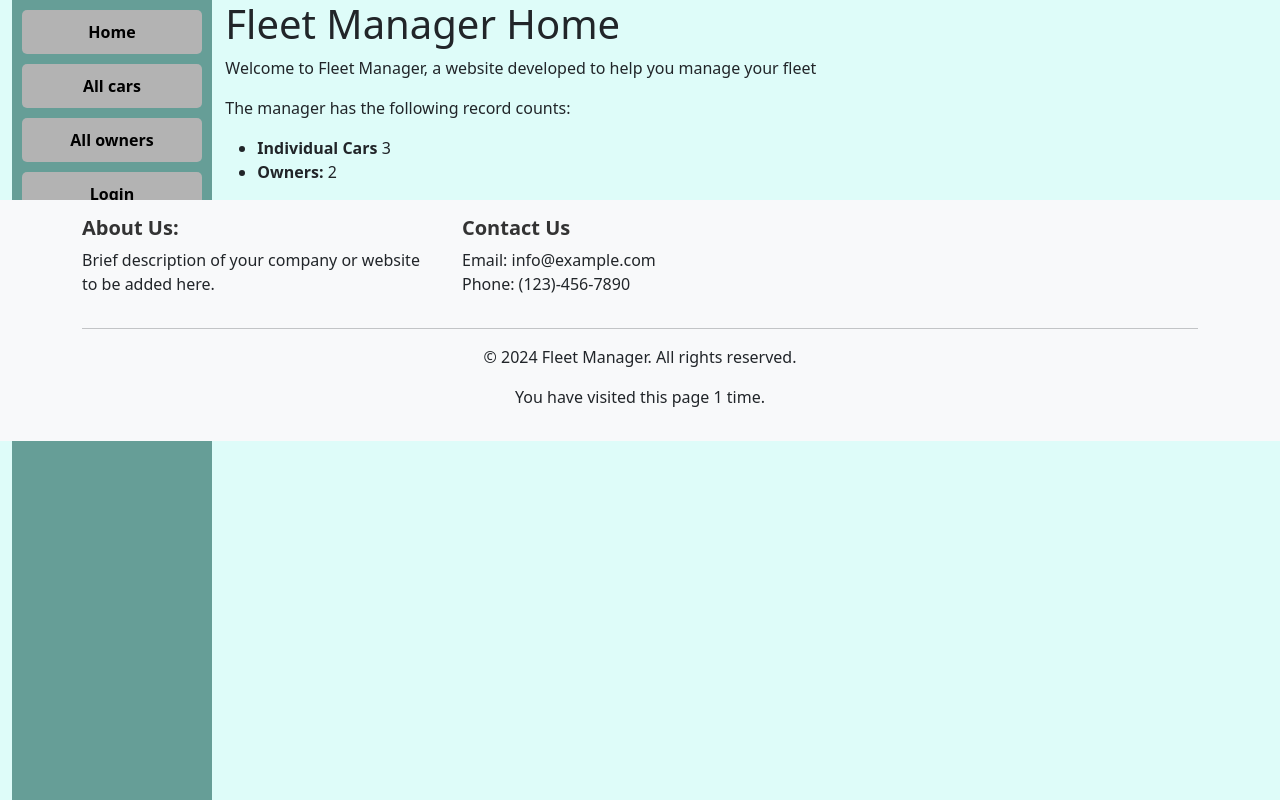
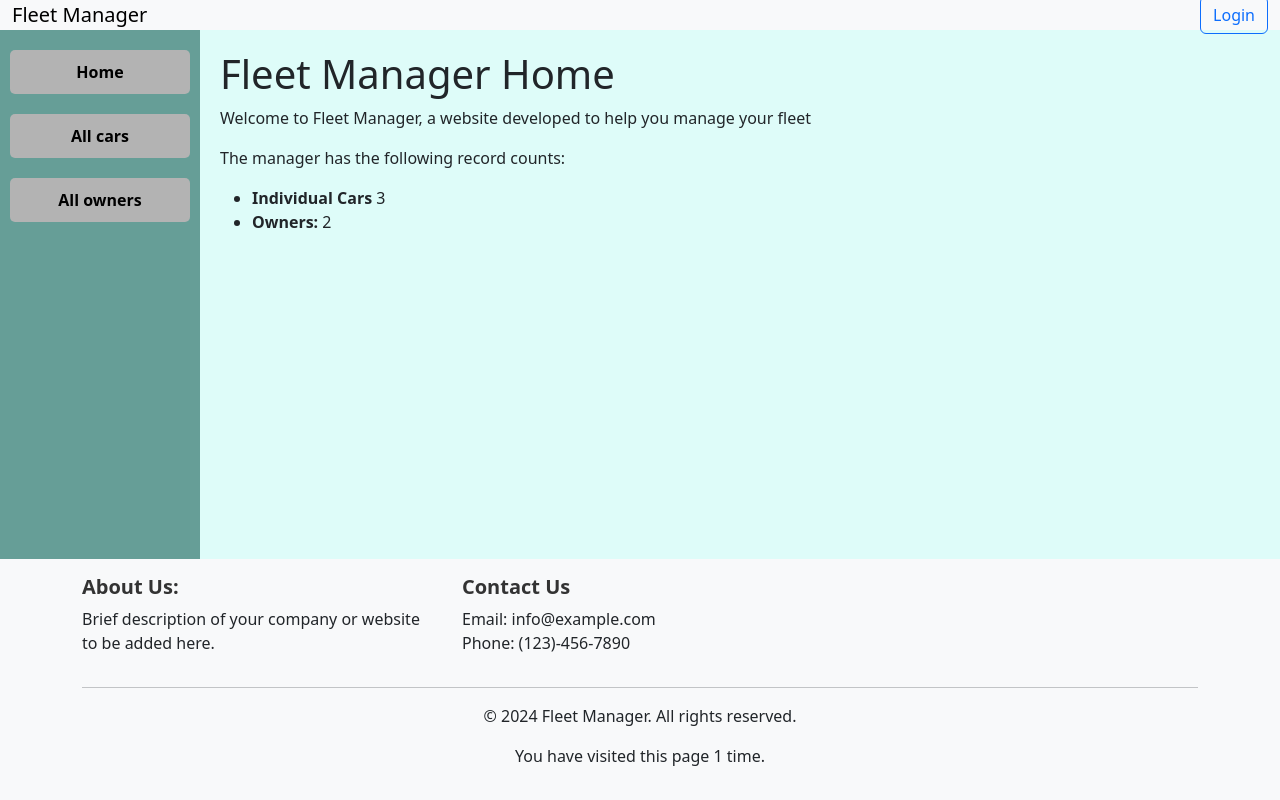
Before and after one commit to BHaessler/Fleet_Mango, a Django app: page /catalog/ in a window 1280 px wide. Run offline with Django 3.2, Linux system fonts and the light colour scheme; data comes from the database, SQL or seed files in the repository; both versions use the stored data as it was after the commit.

Commit message:
added top nav bar to be customized later

```diff
--- a/myfleetmanager/catalog/static/css/styles.css
+++ b/myfleetmanager/catalog/static/css/styles.css
@@ -1,17 +1,34 @@
 body {
   background-color: rgb(222, 252, 249); /* You can use any color name, HEX, RGB, or HSL */
+  padding-top: 15px; /* Adjust this value based on your navbar height */
+  margin: 0;
+  padding: 0;
+  min-height: 100vh;
+  display: flex;
+  flex-direction: column;
+}
+
+.page-container {
+  display: flex;
+  flex: 1;
+}
+
+.main-content{
+  flex: 1;
+  padding: 20px;
+  overflow-y: auto;
+}
+
+.sidebar {
+  width: 200px;
+  background-color: #669e97;
+  padding: 20px 10px;
 }
 
 .sidebar-nav {
-  height: 100%;
-  width: 200px;
-  list-style: none;
-  position: fixed;
-  background-color: #669e97;
   display: flex;
   flex-direction: column;
-  align-items: center;
-  padding: 10px;
+  gap: 10px;
 }
 
 .sidebar-nav li {
@@ -21,21 +38,27 @@ body {
 
 .sidebar_button {
   display: block;
-  width: 100%;
   padding: 10px;
   background-color: #b3b3b3;
   color: black;
   text-decoration: none;
   border-radius: 5px;
   font-weight: bold;
+  text-align: center;
   transition: background-color 0.3s ease;
-  text-align: center;
   margin-bottom: 10px;
   }
 
 .sidebar_button:hover {
   background-color: #353535;
   color: white;
+  }
+
+.navbar { /*top navigational bar with button for login and logout*/
+  position: sticky;
+  top: 0;
+  z-index: 1030;
+  height: 30px;
   }
 
   #logout-form {
--- a/myfleetmanager/catalog/templates/base_generic.html
+++ b/myfleetmanager/catalog/templates/base_generic.html
@@ -17,31 +17,33 @@
   </head>
 
   <body>
-    <div class="container-fluid">
-      <div class="row">
-        <div class="col-sm-2">
+    <header class="navbar navbar-expand-lg navbar-light bg-light">
+      <div class="container-fluid">
+        <a class="navbar-brand" href="{% url 'index' %}">Fleet Manager</a>
+        <div class="ms-auto">
+          {% if user.is_authenticated %}
+            <span class="navbar-text me-3">User: {{ user.get_username }}</span>
+            <form id="logout-form" method="post" action="{% url 'logout' %}" class="d-inline">
+              {% csrf_token %}
+              <button type="submit" class="btn btn-outline-primary">Logout</button>
+            </form>
+          {% else %}
+            <a href="{% url 'login' %}?next={{ request.path }}" class="btn btn-outline-primary">Login</a>
+          {% endif %}
+        </div>
+      </div>
+    </header>
+    <div class="page-container">
+      <aside class="sidebar">
           {% block sidebar %}
-            <ul class="sidebar-nav">
+            <nav class="sidebar-nav">
               <li><a href="{% url 'index' %}"class="sidebar_button">Home</a></li>
               <li><a href="{% url 'cars' %}"class="sidebar_button">All cars</a></li>
               <li><a href="{% url 'owners' %}"class="sidebar_button">All owners</a></li>
-
-               {% if user.is_authenticated %}
-                 <li>User: {{ user.get_username }}</li>
-                   <form id="logout-form" method="post" action="{% url 'logout' %}"class="sidebar_button">
-                     {% csrf_token %}
-                     <button type="submit" class="btn btn-link">Logout</button>
-                   </form>
-                 </li>
-               {% else %}
-                <li><a href="{% url 'login' %}?next={{ request.path }}" class="sidebar_button">Login</a></li>
-               {% endif %}
-                …
-              </ul>
+            </nav>
           {% endblock %}
-        </div>
-        <div class="col-sm-10 ">{% block content %}{% endblock %}</div>
-      </div>
+          </aside>
+        <main class="main-content">{% block content %}{% endblock %}</main>
     </div>
 
     <!-- Footer starts here -->
--- a/myfleetmanager/catalog/templates/index.html
+++ b/myfleetmanager/catalog/templates/index.html
@@ -1,5 +1,6 @@
 {% extends "base_generic.html" %}
-
+<body>
+  <div class="main-content">
 {% block content %}
   <h1>Fleet Manager Home</h1>
   <p>
@@ -10,5 +11,6 @@
     <li><strong>Individual Cars</strong> {{ num_instances }}</li>
     <li><strong>Owners:</strong> {{ num_owners }}</li>
   </ul>
-
 {% endblock %}
+</div>
+</body>
```
Also changed, not shown: myfleetmanager/fleetmanager.sqlite3. Lines whose indentation alone changed are shown as unchanged.
